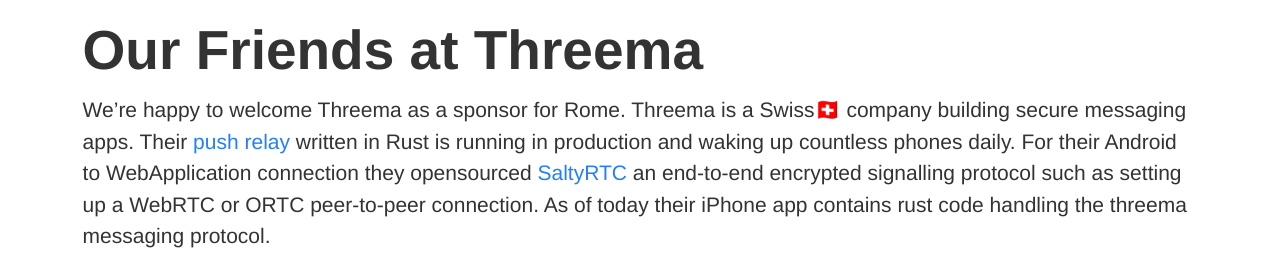
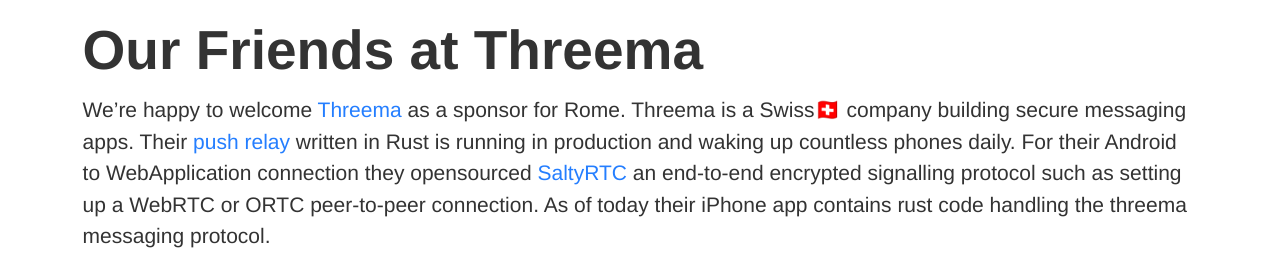
Before and after one commit to RustFestEU/blog.rustfest.eu, a Jekyll site: the page built from _posts/2018-10-29-schedule-sneak-peek-rome.md, in a window 1280 px wide and 900 px high, scrolled down 1899 px. Shown: the part 162-429 px from the top of the window. Built offline with Jekyll 4.4.1, drawn with Linux system fonts in a browser that asks for light colours; some of the changed lines change nothing that is shown.

Commit message:
add link
Co-Authored-By: dns2utf8 <dns2utf8@users.noreply.github.com>

```diff
--- a/_posts/2018-10-29-schedule-sneak-peek-rome.md
+++ b/_posts/2018-10-29-schedule-sneak-peek-rome.md
@@ -49,7 +49,7 @@
 
 # Our Friends at Threema
 
-We’re happy to welcome Threema as a sponsor for Rome.
+We’re happy to welcome [Threema](https://threema.ch/) as a sponsor for Rome.
 Threema is a Swiss🇨🇭 company building secure messaging apps.
 Their [push relay](https://github.com/threema-ch/push-relay) written in Rust is running in production and waking up countless phones daily.
 For their Android to WebApplication connection they opensourced [SaltyRTC](https://github.com/saltyrtc/saltyrtc-client-rs) an end-to-end encrypted signalling protocol such as setting up a WebRTC or ORTC peer-to-peer connection.
```
